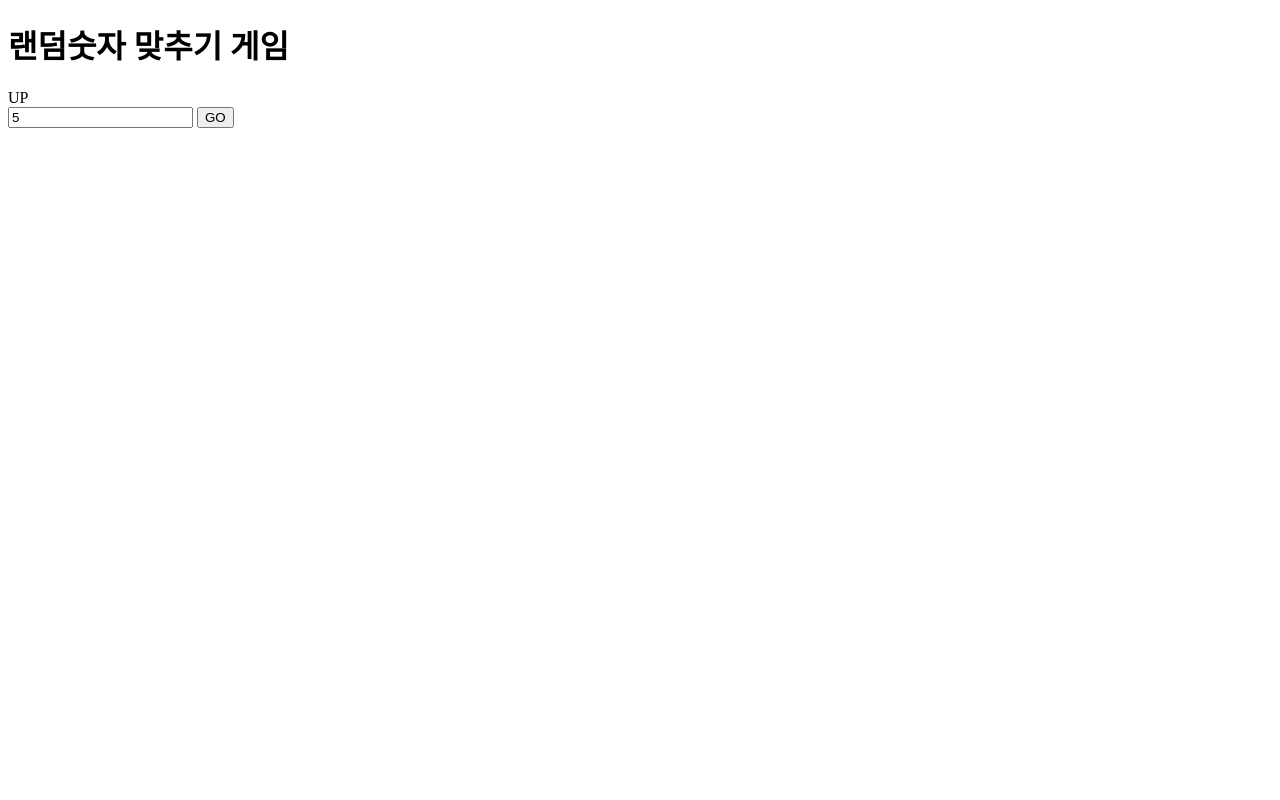
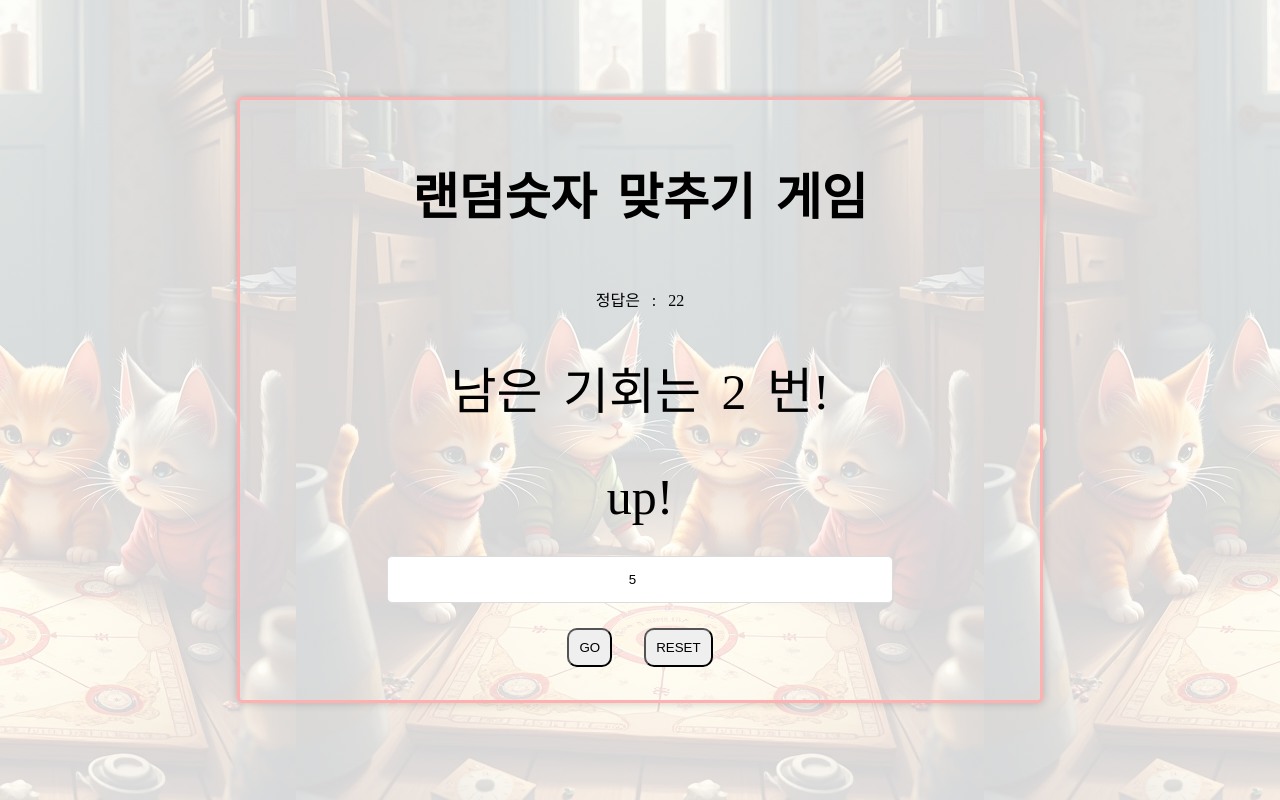
Before and after one commit to kimeunbeen/random-number-game, a plain HTML site: page index.html in a window 1280 px wide. Both pictures are taken after typing "5" into the empty fields and a click on the button "GO". Drawn offline with Linux system fonts and the light colour scheme; a web font is replaced by a local one.

Commit message:
20250217

```diff
--- a/index.html
+++ b/index.html
@@ -5,13 +5,32 @@
     <meta name="viewport" content="width=device-width, initial-scale=1.0" />
 
     <title>Document</title>
+    <link rel="preconnect" href="https://fonts.googleapis.com" />
+    <link rel="preconnect" href="https://fonts.gstatic.com" crossorigin />
+    <link
+      href="https://fonts.googleapis.com/css2?family=Dongle&display=swap"
+      rel="stylesheet"
+    />
     <link rel="stylesheet" href="style.css" />
   </head>
   <body>
-    <h1>랜덤숫자 맞추기 게임</h1>
-    <div id="result">정답</div>
-    <input type="number" id="inputNum" />
-    <button id="playButton">GO</button>
+    <div class="container">
+      <div class="main">
+        <h1>랜덤숫자 맞추기 게임</h1>
+        <div id="answerArea"></div>
+        <div id="chancesArea"></div>
+        <div id="result">랜덤숫자~~~맞춰보시라아ㅏㅏ</div>
+        <input
+          type="number"
+          id="inputNum"
+          placeholder="1과 100사이의 숫자를 입력하세요"
+        />
+        <div id="buttonArea">
+          <button class="btn btn-play" id="playButton">GO</button>
+          <button class="btn btn-reset" id="resetButton">RESET</button>
+        </div>
+      </div>
+    </div>
   </body>
   <script src="main.js"></script>
 </html>
--- a/main.js
+++ b/main.js
@@ -1,28 +1,105 @@
-// 랜덤번호 지정
-// 유저한테 번호 입력받음
+// 1. 랜덤숫자 생성 (1~100)
+// 2. 사용자 입력값 받기
+// 3. 입력값이랑 랜덤숫자 비교하여 결과값 제공
+// 4. 기회 3번으로 제한, 정답 시 버튼 제어
+// 5. 리셋버튼 게임초기화
 
-// 랜덤번호(1~100) 지정
+// input 값 초기화, 같은숫자입력 확인, 입력 숫자값 범위제한,
+
 let randomNum = 0;
+let inputNum = document.getElementById("inputNum");
 let playButton = document.getElementById("playButton");
-let inputNum = document.getElementById("inputNum");
 let result = document.getElementById("result");
+let answerArea = document.getElementById("answerArea");
+let chancesArea = document.getElementById("chancesArea");
+let resetButton = document.getElementById("resetButton");
+let chances = 3;
+let gameOver = false;
+let history = [];
 
+// 이벤트생성
 playButton.addEventListener("click", play);
+resetButton.addEventListener("click", reset);
+inputNum.addEventListener("focus", () => {
+  inputNum.value = "";
+});
+// inputNum.addEventListener("keydown", (e) => {
+//   if (e.key == "Enter") {
+//     play();
+//   }
+// });
 
-function pickRandomNum() {
+randomNumCreate();
+
+// 랜덤숫자생성
+function randomNumCreate() {
   randomNum = Math.floor(Math.random() * 100) + 1;
-  console.log("정답 :" + randomNum);
+  console.log(randomNum);
+  answerArea.textContent = `정답은 :  ${randomNum}`;
+  chancesArea.textContent = `기회는 :  ${chances} 번 !!`;
+  history = [];
 }
 
+// 값 비교
 function play() {
-  let userValue = inputNum.value;
+  const userValue = inputNum.value;
+  // 숫자범위 체크
+  if (userValue > 100 || userValue < 1) {
+    result.textContent = "1에서 100사이의 숫자를 입력해주세요!";
+    return false;
+  }
+  // 기입력값인지 체크
+  if (history.includes(userValue)) {
+    result.textContent = "이미 입력한 숫자입니다. 다른 숫자를 입력해주세요!";
+    return false;
+  }
 
   if (userValue > randomNum) {
-    result.textContent = "DOWN";
+    // return DOWN
+    result.textContent = " down!";
+    history.push(userValue);
+    chances--;
   } else if (userValue < randomNum) {
-    result.textContent = "UP";
+    // return UP
+    result.textContent = " up!";
+    history.push(userValue);
+    chances--;
   } else {
-    result.textContent = "CORRECT";
+    // return CORRECT
+    result.textContent = " 정답!";
+
+    let count = 4 - chances;
+    chancesArea.textContent = `${count}번 시도만에 성공 !!`;
+    return false;
+  }
+
+  chancesArea.textContent = `남은 기회는 ${chances} 번!`;
+
+  if (chances < 1) {
+    gameOver = true;
+  }
+
+  if (gameOver) {
+    result.textContent = "GAME OVER";
+    chancesArea.textContent = "";
+    playButton.disabled = true;
   }
 }
-pickRandomNum();
+
+// 게임 리셋
+function reset() {
+  // input 초기화
+  inputNum.value = "";
+
+  // 랜덤숫자 재생성
+  randomNumCreate();
+
+  // 횟수는 초기화
+  chances = 3;
+
+  // chanceArea 초기화
+  chancesArea.textContent = `남은 기회는 ${chances} 번!`;
+
+  // result 초기화
+  result.textContent = "랜덤숫자~~~맞춰보시라아ㅏㅏ";
+}
--- a/style.css
+++ b/style.css
@@ -0,0 +1,83 @@
+body {
+  font-family: "Dongle";
+  word-spacing: 0.5em;
+  background-image: linear-gradient(
+      0deg,
+      rgba(255, 255, 255, 0.829),
+      rgba(255, 255, 255, 0.829)
+    ),
+    url(./components/cat_background.png);
+  background-repeat: repeat-x;
+  background-position: center;
+  background-size: auto;
+
+  display: flex;
+  justify-content: center;
+  align-items: center;
+  height: 100vh;
+  margin: 0;
+}
+
+.container {
+  display: flex;
+  flex-direction: column;
+  justify-content: center;
+  align-items: center;
+  width: 90%;
+  max-width: 800px;
+  height: 90vh;
+  max-height: 600px;
+  border: 3px solid rgb(255, 176, 176);
+  border-radius: 5px;
+  overflow: hidden;
+  /* position: relative; */
+  box-shadow: 0 0 10px rgba(0, 0, 0, 0.2);
+}
+
+.main {
+  display: flex;
+  flex-direction: column;
+  justify-content: center;
+  align-items: center;
+  height: 100vh;
+  width: 90%;
+  gap: 15px;
+}
+
+h1 {
+  font-size: 50px;
+}
+
+.btn {
+  cursor: pointer;
+  flex: 1 1 auto;
+  margin: 10px;
+  padding: 10px;
+  border-radius: 10px;
+}
+
+.btn:hover {
+  background-color: rgb(255, 176, 176);
+}
+
+#inputNum {
+  padding: 15px;
+  border: 1px solid rgb(220, 220, 220);
+  border-radius: 5px;
+  padding: 15px 0px;
+  width: 70%;
+  text-align: center;
+}
+
+#answerArea {
+  padding: 10px 0px;
+}
+#chancesArea {
+  padding: 15px 0px;
+  font-size: 50px;
+}
+
+#result {
+  padding: 15px 0px;
+  font-size: 50px;
+}
```
Also changed, not shown: components/cat_background.png (added).
